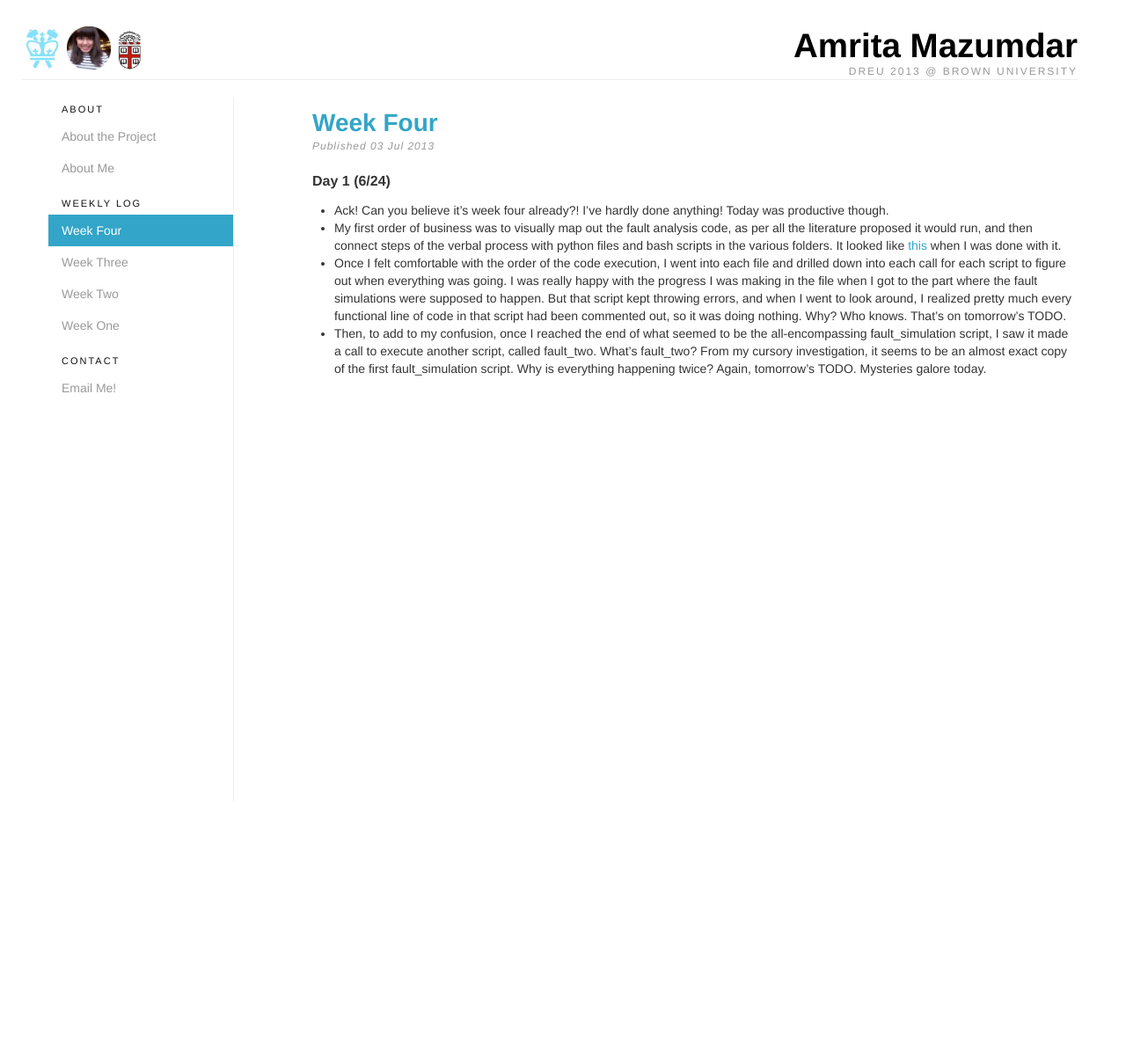
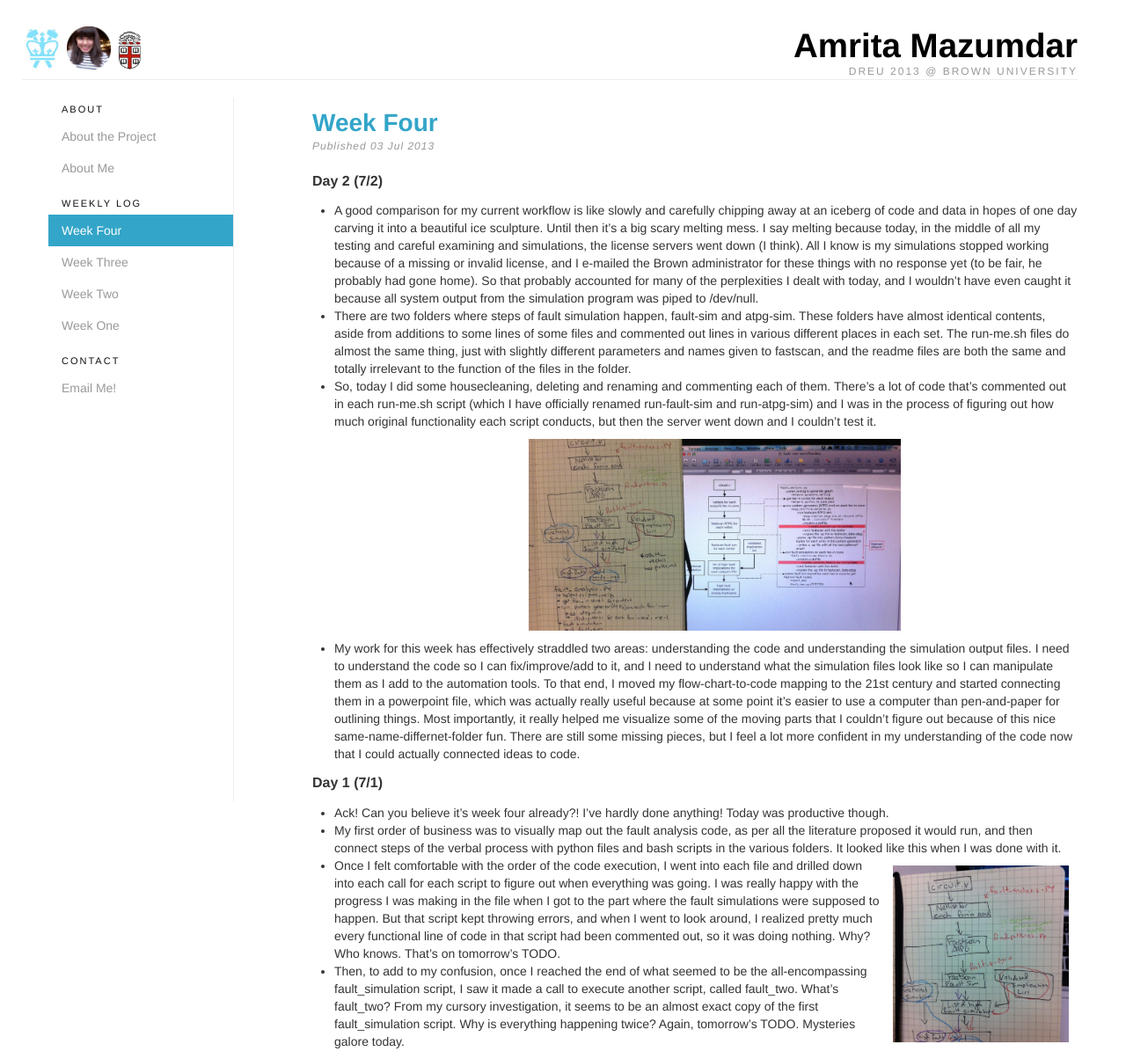
Before and after one commit to amritamaz/dreu-blog, a Jekyll site: the page built from _posts/2013-07-03-week-four.md, in a window 1280 px wide. Shown: the whole page at 88% size. Built offline with Jekyll 4.4.1, drawn with Linux system fonts in a browser that asks for light colours; nearby versions of some CDN libraries; Markdown is read by kramdown in place of the engine named in the settings; before the commit the page ends 911 px from its top, so only the background shows below that.

Commit message:
day 2 and some photos

```diff
--- a/_posts/2013-07-03-week-four.md
+++ b/_posts/2013-07-03-week-four.md
@@ -4,13 +4,52 @@ title: Week Four
 category: weekly log
 ---
 
-## Day 1 (6/24)
+## Day 2 (7/2)
+  + A good comparison for my current workflow is like slowly and carefully chipping away
+  at an iceberg of code and data in hopes of one day carving it into a beautiful ice
+  sculpture. Until then it's a big scary melting mess. I say melting because today,
+  in the middle of all my testing and careful examining and simulations, the
+  license servers went down (I think). All I know is my simulations stopped working
+  because of a missing or invalid license, and I e-mailed the Brown administrator
+  for these things with no response yet (to be fair, he probably had gone home). So
+  that probably accounted for many of the perplexities I dealt with today, and
+  I wouldn't have even caught it because all system output from the simulation
+  program was piped to /dev/null.
+  + There are two folders where steps of fault simulation happen, fault-sim and
+  atpg-sim. These folders have almost identical contents, aside from additions
+  to some lines of some files and commented out lines in various different places
+  in each set. The run-me.sh files do almost the same thing, just with slightly
+  different parameters and names given to fastscan, and the readme files are both
+  the same and totally irrelevant to the function of the files in the folder.
+  + So,
+  today I did some housecleaning, deleting and renaming and commenting each of them.
+  There's a lot of code that's commented out in each run-me.sh script (which I have
+  officially renamed run-fault-sim and run-atpg-sim) and I was in the process of
+  figuring out how much original functionality each script conducts, but then the
+  server went down and I couldn't test it.<br />
+  <img src="../assets/img/w4d2.jpg" style="width:50%; margin:0 25%; padding:10px;">
+  + My work for this week has effectively straddled two areas: understanding the code
+  and understanding the simulation output files. I need to understand the code so
+  I can fix/improve/add to it, and I need to understand what the simulation files
+  look like so I can manipulate them as I add to the automation tools. To that end,
+  I moved my flow-chart-to-code mapping to the 21st century and started connecting
+  them in a powerpoint file, which was actually really useful because at some point
+  it's easier to use a computer than pen-and-paper for outlining things.
+  Most importantly, it really helped me visualize some of the moving parts that I couldn't
+  figure out because of this nice same-name-differnet-folder fun. There are still some
+  missing pieces, but I feel a lot more confident in my understanding of the
+  code now that I could actually connected ideas to code.
+
+## Day 1 (7/1)
   + Ack! Can you believe it's week four already?! I've hardly done
   anything! Today was productive though.
   + My first order of business was to visually map out the fault
   analysis code, as per all the literature proposed it would run,
   and then connect steps of the verbal process with python files and
-  bash scripts in the various folders. It looked like [this](http://cl.ly/image/272Y0C3g0q1f) when I was done with it.
+  bash scripts in the various folders. It looked like this
+  <img src="../assets/img/w4d1.jpg" style="width:200px; float:right;
+    padding: 10px;">
+  when I was done with it.
   + Once I felt comfortable with the order of the code execution, I went
   into each file and drilled down into each call for each script to
   figure out when everything was going. I was really happy with the
```
Also changed, not shown: assets/img/w4d1.jpg (added), assets/img/w4d2.jpg (added).
